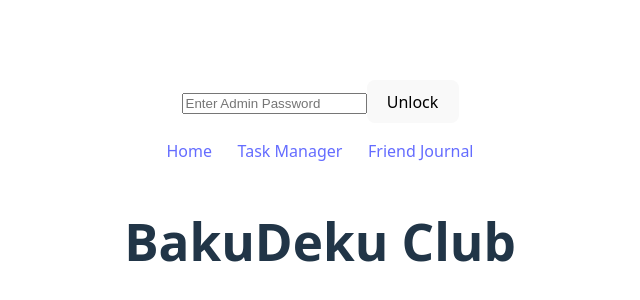
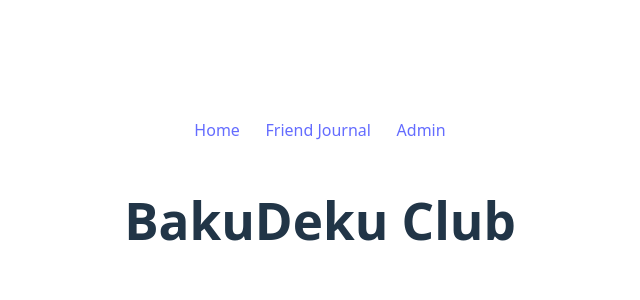
Before and after one commit to pkingGMU/household-ts-app, a React (Vite) app in the folder client/: page / in a window 1280 px wide. Shown: the part 208-508 px from the top of the page, without its empty margins (320-960 px from the left). Built offline with nearby package versions, Linux system fonts and the light colour scheme.

Commit message:
added password state and seperate nav for admin

```diff
--- a/client/src/App.tsx
+++ b/client/src/App.tsx
@@ -31,6 +31,10 @@ function FriendJournal() {
   );
 }
 
+function AdminPanelPage() {
+  return <AdminPanel />;
+}
+
 function App() {
   const [admin, setAdmin] = useState<boolean>(false);
   const adminValue = { admin, setAdmin };
@@ -39,17 +43,18 @@ function App() {
     <>
       <BrowserRouter>
         <AdminContext.Provider value={adminValue}>
-          <AdminPanel />
           <nav>
             <NavLink to="/">Home</NavLink>
-            <NavLink to="/TaskManagerPage">Task Manager</NavLink>
+            {admin && <NavLink to="/TaskManagerPage">Task Manager</NavLink>}
             <NavLink to="/FriendJournal">Friend Journal</NavLink>
+            <NavLink to="/AdminPanelPage">Admin</NavLink>
           </nav>
 
           <Routes>
             <Route path="/" element={<HomePage />} />
             <Route path="/TaskManagerPage" element={<TaskManagerPage />} />
             <Route path="/FriendJournal" element={<FriendJournal />} />
+            <Route path="/AdminPanelPage" element={<AdminPanelPage />} />
           </Routes>
         </AdminContext.Provider>
       </BrowserRouter>
--- a/client/src/components/AdminPanel.tsx
+++ b/client/src/components/AdminPanel.tsx
@@ -1,5 +1,5 @@
 import { createContext, useContext } from "react";
-
+import { useState } from "react";
 type AdminContextType = {
   admin: boolean;
   setAdmin: React.Dispatch<React.SetStateAction<boolean>>;
@@ -14,14 +14,33 @@ export const useAdmin = () => useContext(AdminContext);
 
 export default function AdminPanel() {
   const { admin, setAdmin } = useAdmin();
+  const [passwordText, setPasswordText] = useState<string>("");
+
+  const correctPassword: string = "pie";
+
+  const checkPassword = () => {
+    if (passwordText === correctPassword) {
+      setAdmin(!admin);
+    }
+  };
 
   return (
     <div className="AdminPanel">
-      <input type="text" placeholder="Enter Admin Password" />
-      <button type="submit" onClick={() => setAdmin(!admin)}>
+      <input
+        type="text"
+        placeholder="Enter Admin Password"
+        value={passwordText}
+        onChange={(e) => setPasswordText(e.target.value)}
+      />
+      <button
+        type="submit"
+        onClick={() => {
+          checkPassword();
+          setPasswordText("");
+        }}
+      >
         {admin ? "Lock" : "Unlock"}
       </button>
-      {admin && <p>Unlocked</p>}
     </div>
   );
 }
--- a/client/src/components/ListVisitorCards.tsx
+++ b/client/src/components/ListVisitorCards.tsx
@@ -1,4 +1,5 @@
 import VisitorCard, { type VisitorCardType } from "./VisitorCard.tsx";
+import { useAdmin } from "./AdminPanel.tsx";
 type ListVisitorCardsProps = {
     cards: VisitorCardType[] | null;
     onDelete: (id: number) => void;
@@ -7,6 +8,8 @@ export default function ListVisitorCards({
     cards,
     onDelete,
 }: ListVisitorCardsProps) {
+    const { admin, setAdmin } = useAdmin();
+
     return (
         <>
             <ul>
@@ -14,9 +17,11 @@ export default function ListVisitorCards({
                     [...cards].reverse().map((visitor: any) => (
                         <li key={visitor.id}>
                             <VisitorCard {...visitor} />
-                            <button onClick={() => onDelete(visitor.id)}>
-                                Delete
-                            </button>
+                            {admin && (
+                                <button onClick={() => onDelete(visitor.id)}>
+                                    Delete
+                                </button>
+                            )}
                         </li>
                     ))}
             </ul>
```
